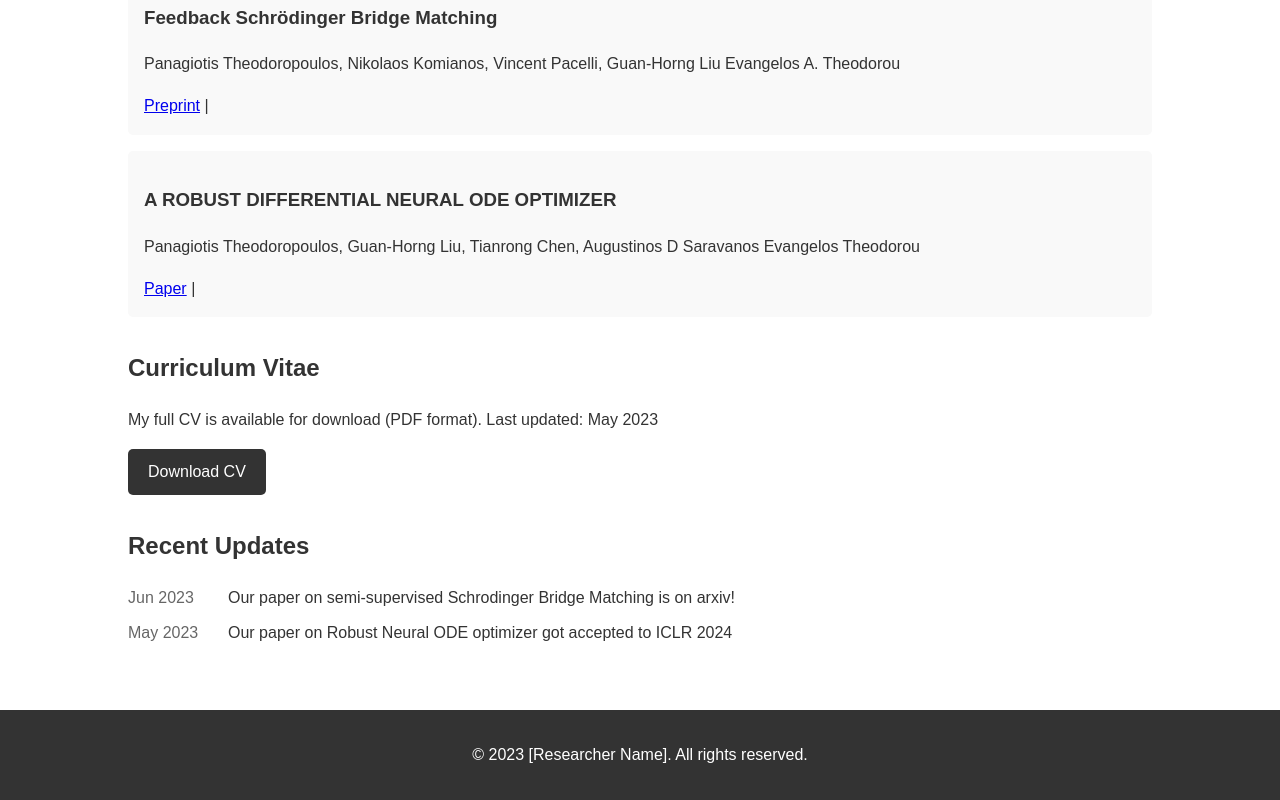
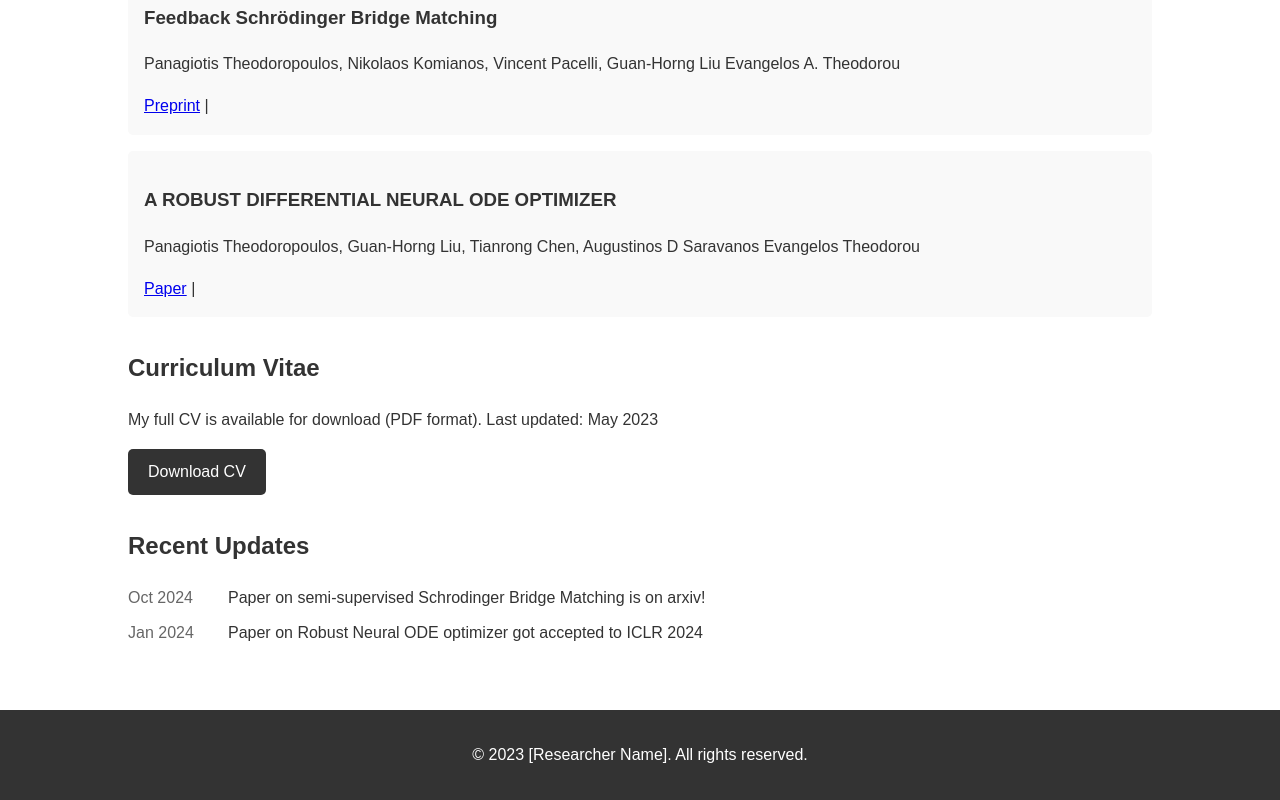
Before and after one commit to panostheo98/panostheo98.github.io, a plain HTML site: page index.html in a window 1280 px wide. Shown: the part 571-1371 px from the top of the page. Drawn offline with Linux system fonts and the light colour scheme.

Commit message:
Update index.html

```diff
--- a/index.html
+++ b/index.html
@@ -134,12 +134,12 @@
     <section id="updates" class="section">
         <h2>Recent Updates</h2>
         <div class="updates">
-            <div class="update-date">Jun 2023</div>
-            <div>Our paper on semi-supervised Schrodinger Bridge Matching is on arxiv! </div>
+            <div class="update-date">Oct 2024</div>
+            <div>Paper on semi-supervised Schrodinger Bridge Matching is on arxiv! </div>
         </div>
         <div class="updates">
-            <div class="update-date">May 2023</div>
-            <div>Our paper on Robust Neural ODE optimizer got accepted to ICLR 2024</div>
+            <div class="update-date">Jan 2024</div>
+            <div>Paper on Robust Neural ODE optimizer got accepted to ICLR 2024</div>
         </div>
     </section>
 </main>
```
